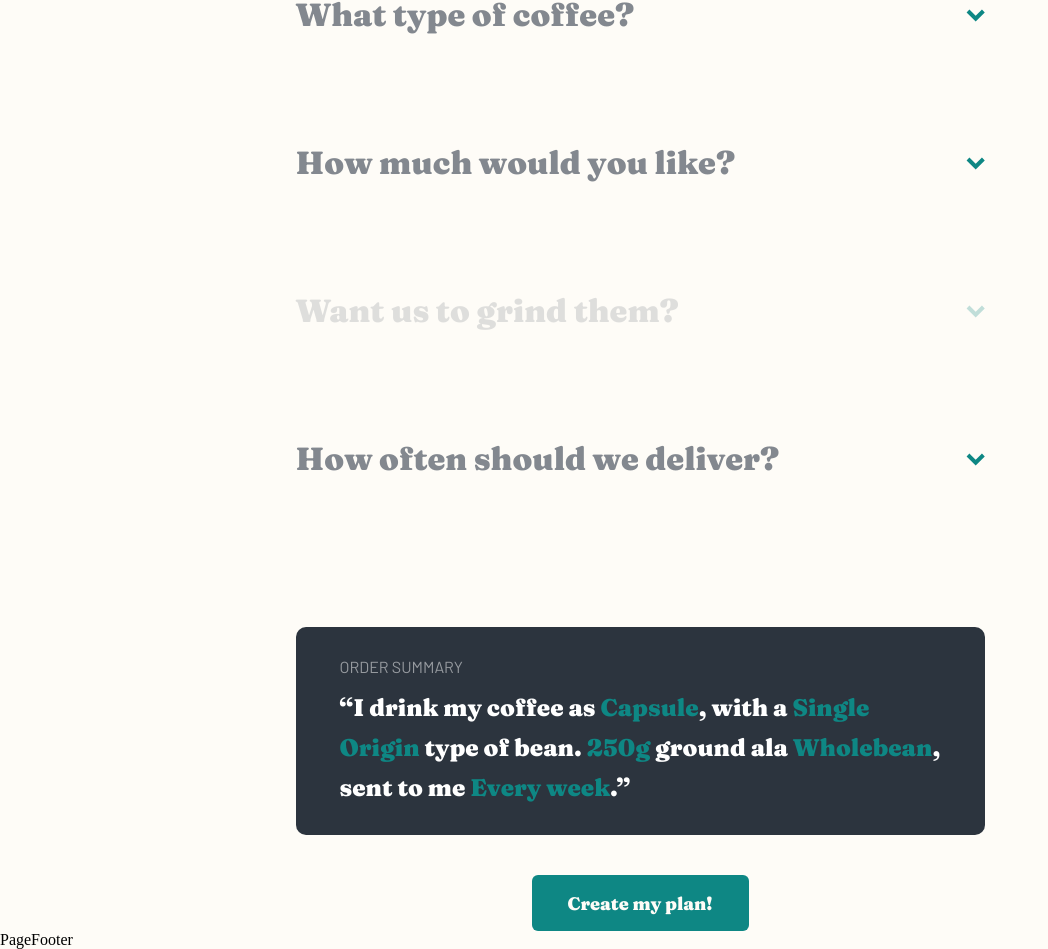
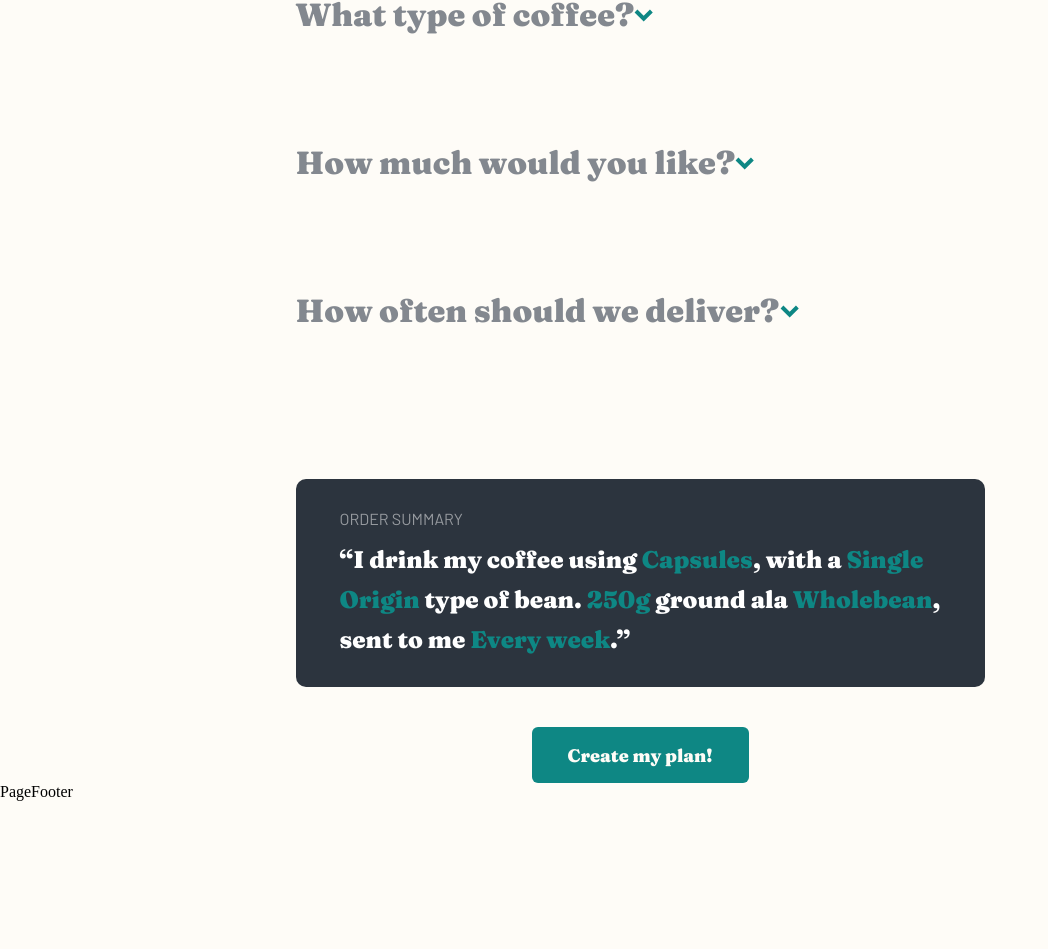
Before and after one commit to Marjolein-Kasman-de-Jong/coffeeroasters, a React (Vite) app: page /subscribe in a window 1280 px wide. Shown: the part 1577-2526 px from the top of the page, without its empty margins (0-1048 px from the left). After the commit the page ends 2378 px from the top, so only its background shows below. Built offline with nearby package versions, Linux system fonts and the light colour scheme.

Commit message:
Fix order summary

```diff
--- a/src/components/order-form-section/OrderFormSection.jsx
+++ b/src/components/order-form-section/OrderFormSection.jsx
@@ -25,14 +25,11 @@ export default function OrderFormSection({ item }) {
             ref={detailsRef}
             className={`order-form-section ${isOpen ? "open" : ""}`}
             id={section}
+            style={{
+                display: isDisabled ? "none" : "flex"
+            }}
         >
-            <summary
-                style={{
-                    opacity: isDisabled ? .25 : 'inherit',
-                    pointerEvents: isDisabled ? 'none' : 'auto',
-                    cursor: isDisabled ? 'not-allowed' : 'pointer'
-                }}
-            >
+            <summary>
                 <h2 className="heading-section">
                     {title}
                 </h2>
--- a/src/components/order-form-summary/OrderFormSummary.jsx
+++ b/src/components/order-form-summary/OrderFormSummary.jsx
@@ -21,6 +21,8 @@ export default function OrderFormSummary() {
     const grind = getContent("grind", orderSummary);
     const interval = getContent("interval", orderSummary);
 
+    console.log(sort)
+
     useEffect(() => {
         if (articleRef.current && articleRef.current.closest(".modal")) {
             setIsInsideModal(true);
@@ -36,8 +38,15 @@ export default function OrderFormSummary() {
                     <h2 className="heading-order-summary">Order Summary</h2>
                 )}
                 <p className="order-form-summary-paragraph">
-                    {`“I drink my coffee as `}
-                    <span>{sort}</span>
+                    {
+                        sort === "Capsule" ? "“I drink my coffee using " : "“I drink my coffee as "
+                    }
+                    <span>
+                        {sort}
+                        {
+                            sort === "Capsule" ? "s" : ""
+                        }
+                    </span>
                     {`, with a `}
                     <span>{type}</span>
                     {` type of bean. `}
```
